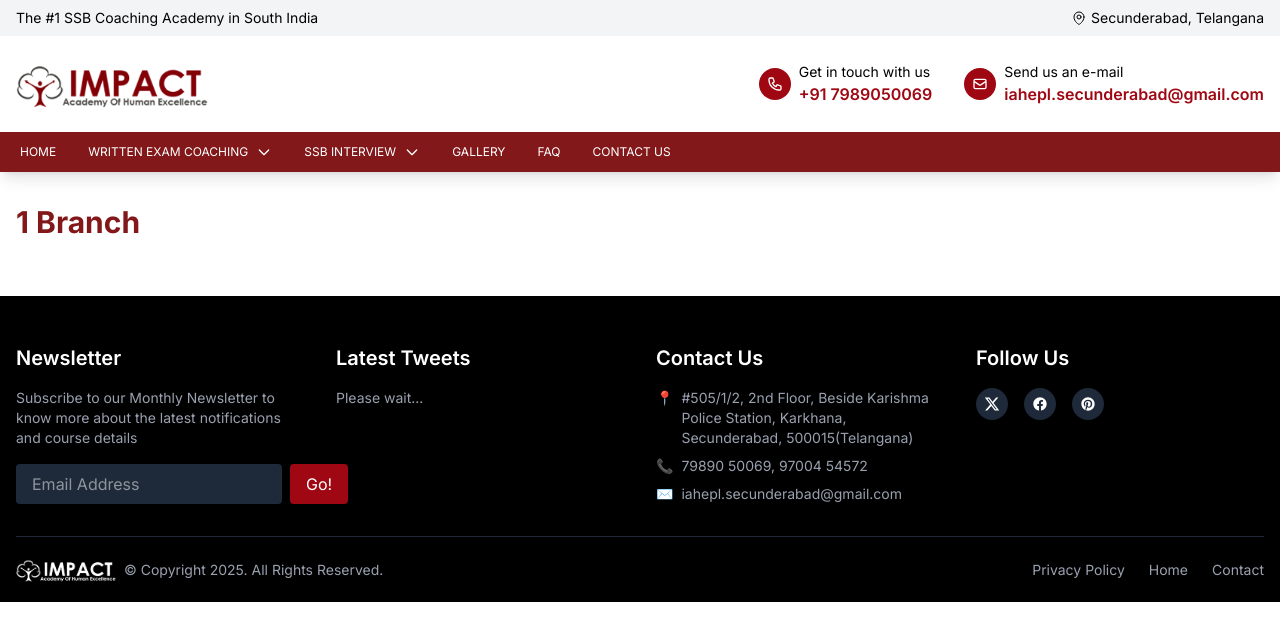
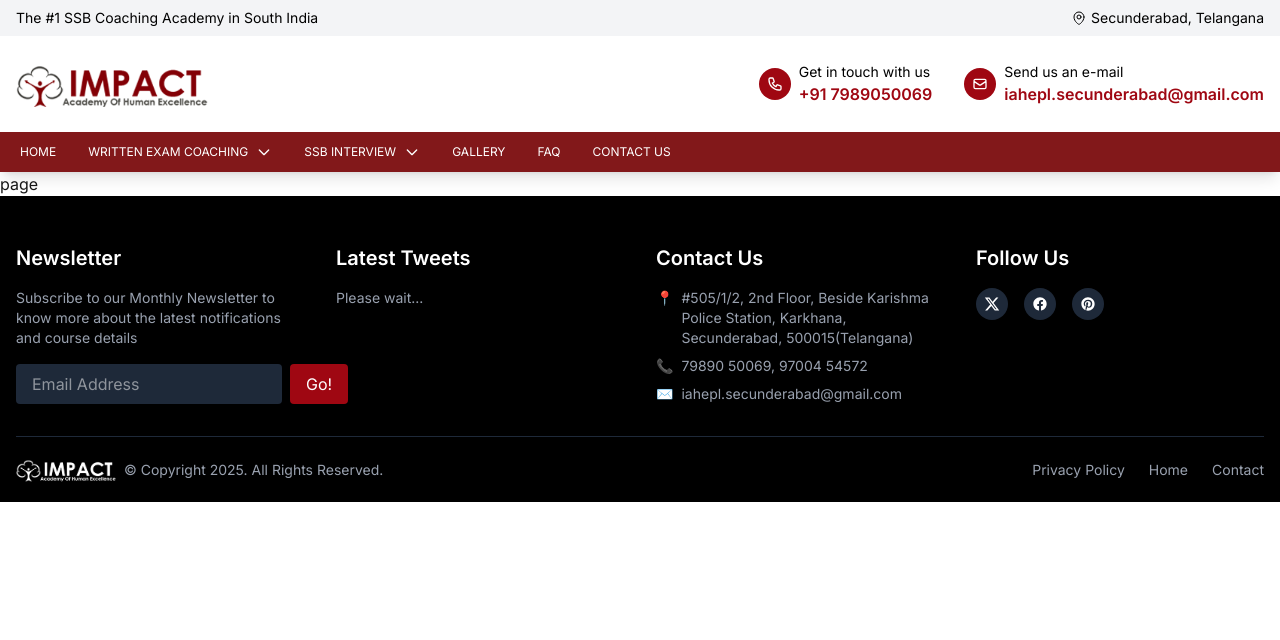
Before and after one commit to anuragandikote/Iahepl, a Next.js app: page /branches/1 in a window 1280 px wide. Shown: the top 640 px of the page. Built offline with nearby package versions, Linux system fonts and the light colour scheme.

Commit message:
Fix: location params.

```diff
--- a/src/app/branches/[location]/page.tsx
+++ b/src/app/branches/[location]/page.tsx
@@ -1,16 +1,9 @@
-type PageProps = {
-    params: {
-        location: string;
-    };
-};
+import React from 'react'
 
-export default function BranchPage({ params }: PageProps) {
-    return (
-        <div className="container mx-auto px-4 py-8">
-            <h1 className="text-3xl font-bold text-red-900 mb-6">
-                {decodeURIComponent(params.location)} Branch
-            </h1>
-            {/* Add branch specific content */}
-        </div>
-    );
+const BranchPage = () => {
+  return (
+    <div>page</div>
+  )
 }
+
+export default BranchPage
```
